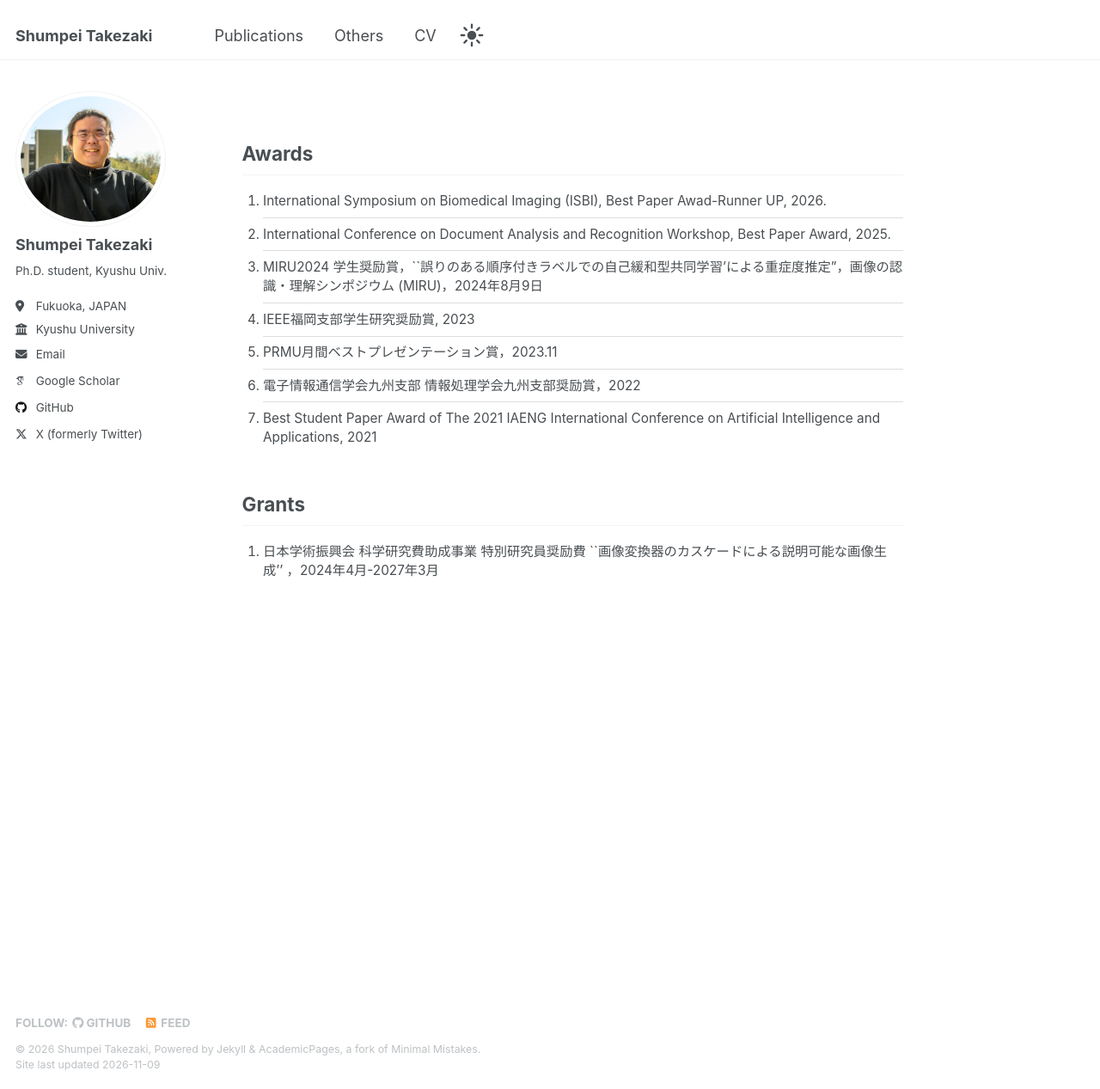
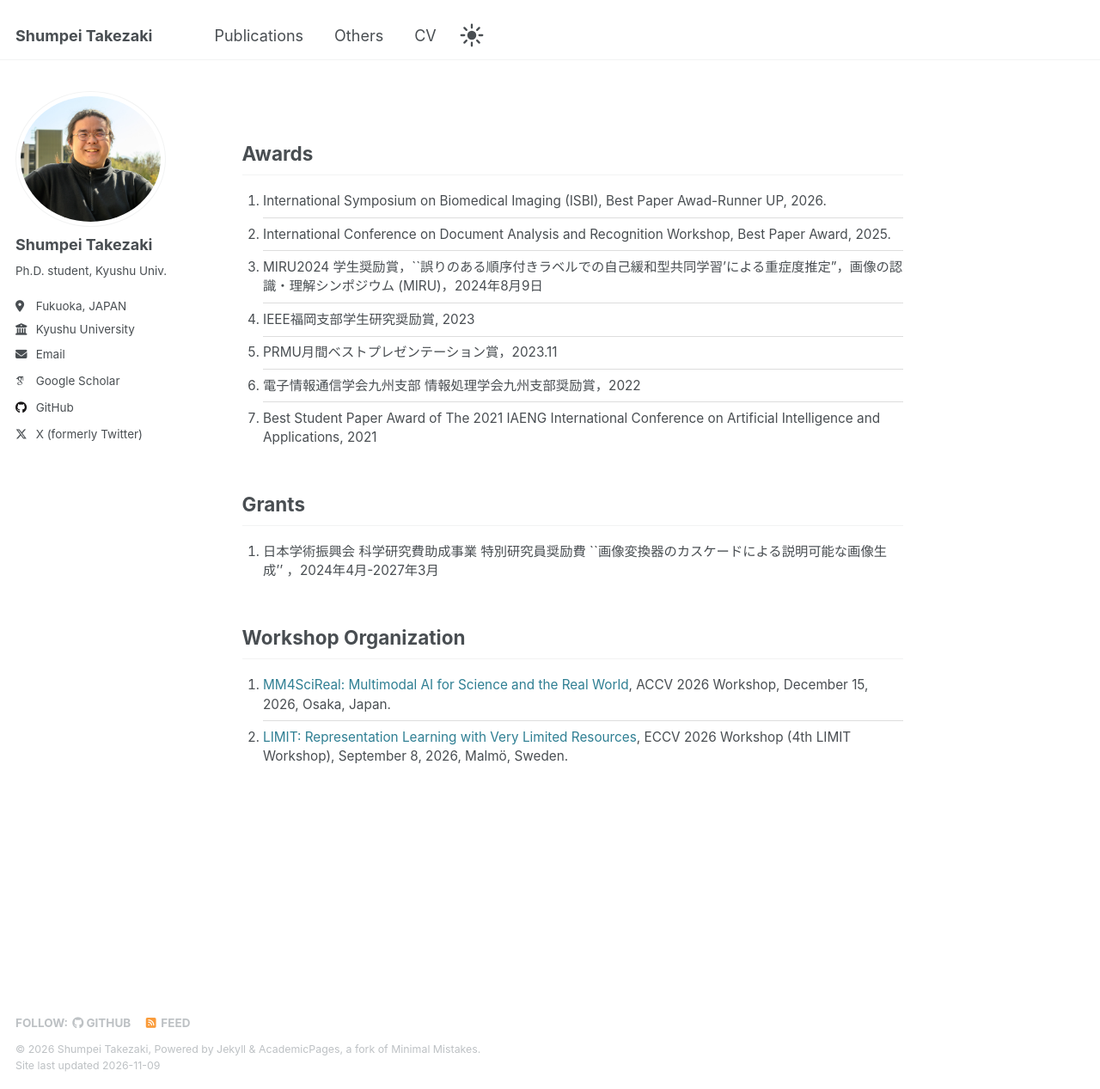
Before and after one commit to shumpei-takezaki/shumpei-takezaki.github.io, a Jekyll site: the page built from _pages/others.md, in a window 1280 px wide and 1267 px high. Shown: the whole window at 86% size. Built offline with Jekyll 4.4.1, drawn with Linux system fonts in a browser that asks for light colours; some web fonts are replaced.

Commit message:
add workshop organization section and workshop news
Co-Authored-By: Claude Sonnet 5.5 <noreply@anthropic.com>

```diff
--- a/_data/news.yml
+++ b/_data/news.yml
@@ -11,11 +11,17 @@
 - date: "2026-08"
   text: "A paper was accepted to **IEEE Access**."
 
+- date: "2026-07"
+  text: "Our workshop **MM4SciReal** was accepted to **ACCV 2026**."
+
 - date: "2026-06"
   text: "Received the **Best Paper Award-Runner Up** at **ISBI 2026**."
 
 - date: "2026-04"
   text: "Two papers were accepted to **IJCNN 2026**."
+
+- date: "2026-04"
+  text: "Our workshop **LIMIT** was accepted to **ECCV 2026**."
 
 - date: "2025-08"
   text: "A paper was accepted to **ICCV 2025 Workshop**."
--- a/_data/others.yml
+++ b/_data/others.yml
@@ -1,4 +1,4 @@
-# Awards and Grants — add new entries at the TOP of each list.
+# Awards, Grants and Workshop Organization — add new entries at the TOP of each list.
 
 awards:
   - text: "International Symposium on Biomedical Imaging (ISBI), Best Paper Awad-Runner UP, 2026."
@@ -11,3 +11,7 @@ awards:
 
 grants:
   - text: "日本学術振興会 科学研究費助成事業 特別研究員奨励費 ``画像変換器のカスケードによる説明可能な画像生成'' ，2024年4月-2027年3月"
+
+workshops:
+  - text: "[MM4SciReal: Multimodal AI for Science and the Real World](https://mm4scireal.github.io/), ACCV 2026 Workshop, December 15, 2026, Osaka, Japan."
+  - text: "[LIMIT: Representation Learning with Very Limited Resources](https://eccv2026-limit-workshop.limitlab.xyz/), ECCV 2026 Workshop (4th LIMIT Workshop), September 8, 2026, Malmö, Sweden."
--- a/_pages/others.md
+++ b/_pages/others.md
@@ -19,3 +19,8 @@ author_profile: true
 <ol class="others-list">
 {% for item in site.data.others.grants %}<li markdown="span">{{ item.text }}</li>
 {% endfor %}</ol>
+
+## Workshop Organization
+<ol class="others-list">
+{% for item in site.data.others.workshops %}<li markdown="span">{{ item.text }}</li>
+{% endfor %}</ol>
```
Also changed, not shown: HOWTO.md (+7 -1 lines).
